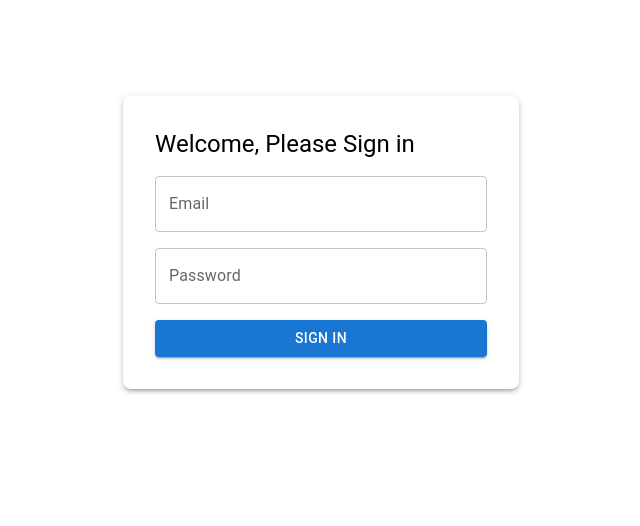
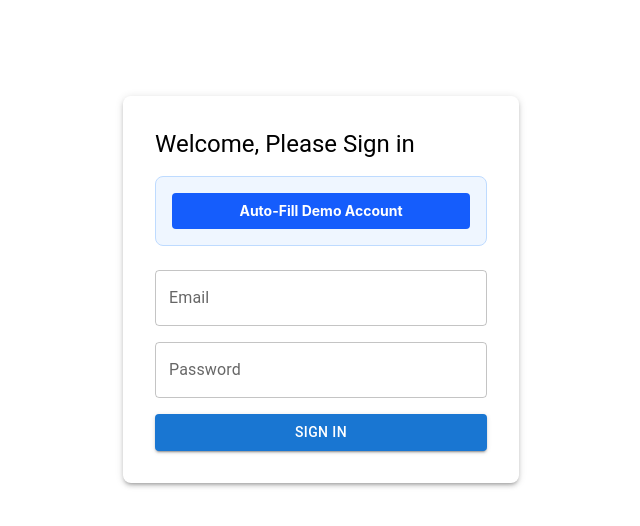
Before and after one commit to codemonix/server-monitor, a React (Vite) app in the folder frontend/: page /login in a window 1280 px wide. Shown: the top 526 px of the page, without its empty margins (319-959 px from the left). Built offline with nearby package versions, Linux system fonts and the light colour scheme; no server answers.

Commit message:
fix: demo credentials

```diff
--- a/frontend/public/config.js
+++ b/frontend/public/config.js
@@ -1,5 +1,6 @@
 
 window.config = window.config || {
     API_BASE_URL: 'http://localhost:4000',
-    WS_BASE_URL: 'http://localhost:4000/ws'
+    WS_BASE_URL: 'http://localhost:4000/ws',
+    IS_DEMO: true
 }
--- a/frontend/src/pages/Login.jsx
+++ b/frontend/src/pages/Login.jsx
@@ -15,6 +15,8 @@ export default function Login() {
     const [ password, setPassword ] = useState('');
     const [ busy, setBysy ] = useState(false);
     const [ err, setErr ] = useState('');
+
+    const IS_DEMO = import.meta.env.VITE_IS_DEMO === 'true' || window.config.IS_DEMO;
 
     const onSubmit = async (e) => {
         e?.preventDefault();
@@ -47,7 +49,7 @@ export default function Login() {
                    Welcome, Please Sign in
                 </Typography>
                 <form onSubmit={onSubmit} >
-                    {import.meta.env.VITE_IS_DEMO === 'true' && (
+                    {IS_DEMO && (
                         <div className="mb-6 p-4 bg-blue-50 border border-blue-200 rounded-lg" >
                             <button
                                 type="button"
```
Also changed, not shown: 1 other file (tests, documents, lock files or other folders).
